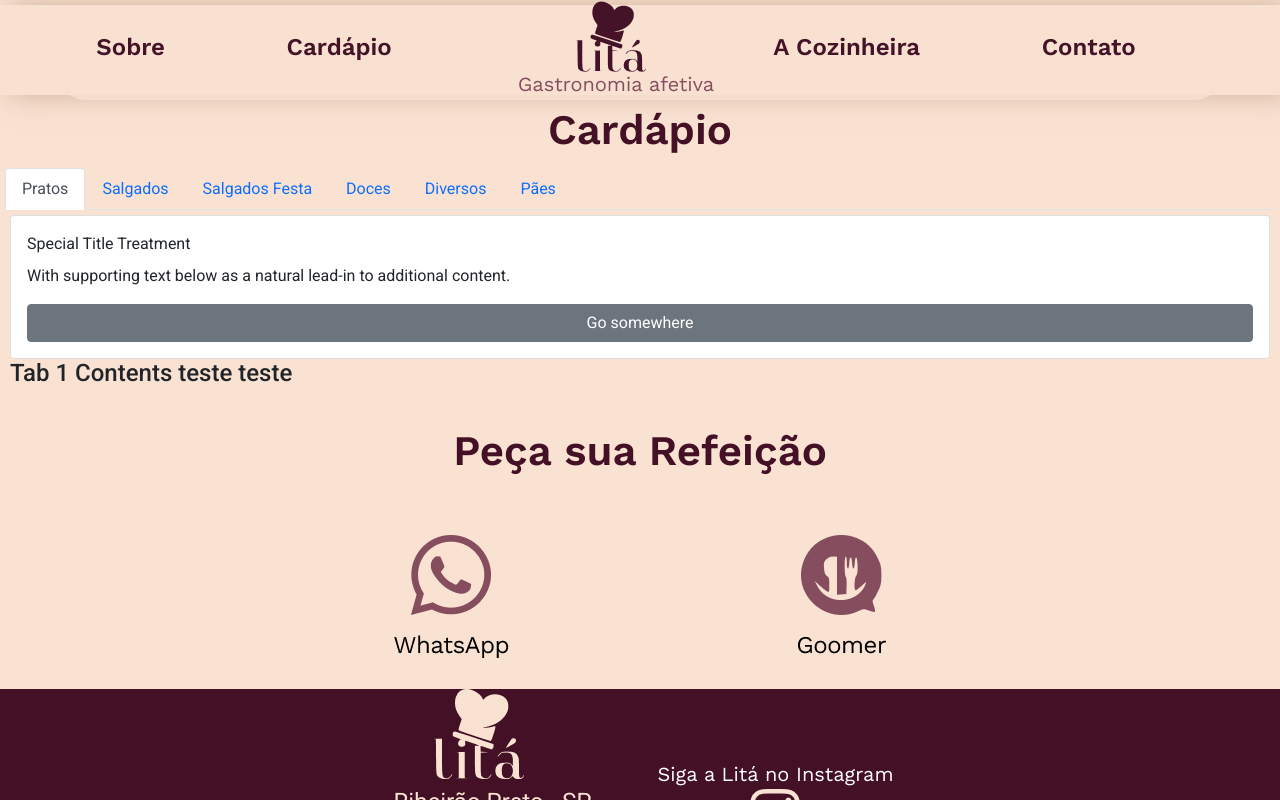
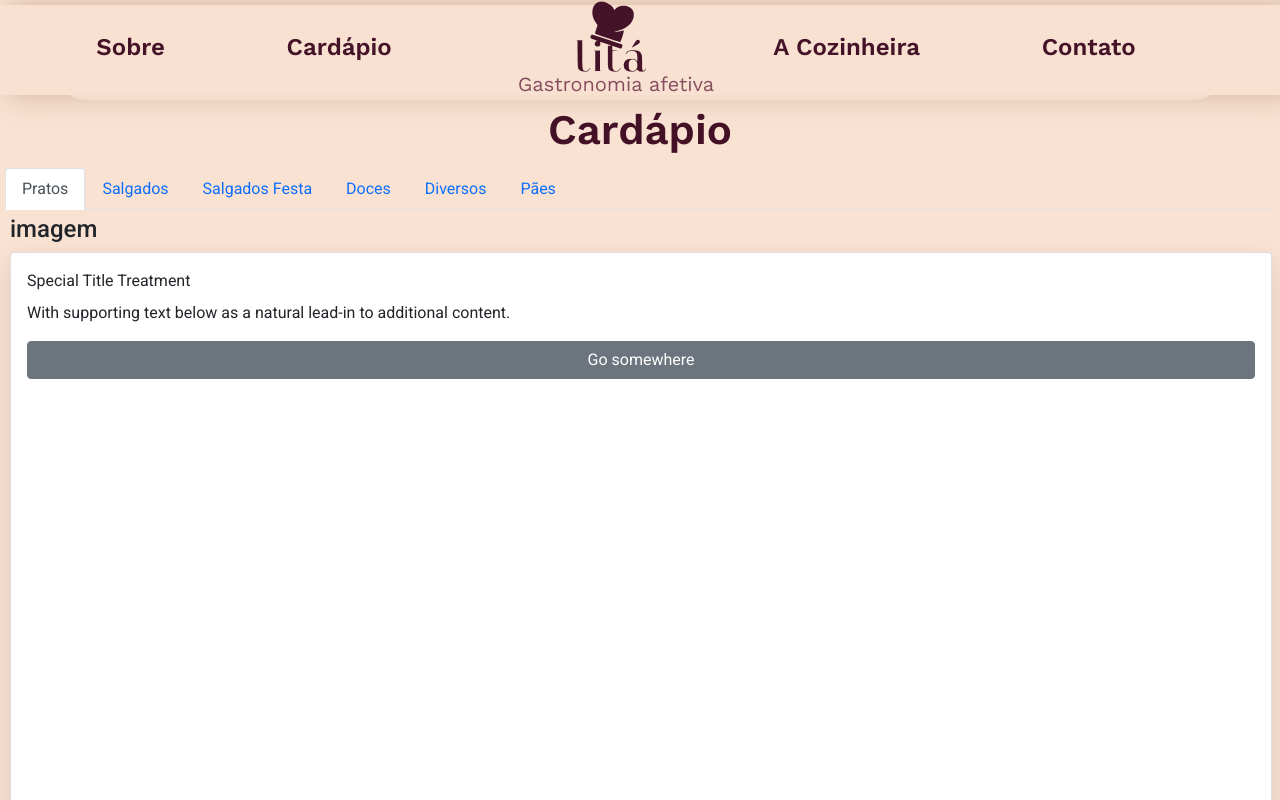
Before and after one commit to LITA-CODERS/lita-frontend, a Next.js app in the folder litagastronomia/: page /cardapio in a window 1280 px wide. Shown: the top 800 px of the page. Built offline with nearby package versions, Linux system fonts and the light colour scheme.

Commit message:
atualiza card cardapio

```diff
--- a/litagastronomia/src/components/GridCardapio/BoxCardapio.js
+++ b/litagastronomia/src/components/GridCardapio/BoxCardapio.js
@@ -3,6 +3,8 @@ import 'bootstrap/dist/css/bootstrap.min.css';
 import { TabContent, TabPane, Nav, NavItem, NavLink, Card, Button, CardTitle, CardText, Row, Col } from 'reactstrap';
 import classnames from 'classnames';
 import BoxCardapioStyle from './BoxCardapioStyle';
+import CardStyle from './CardStyle';
+import ButtonStyle from './ButtonStyle';
 
 const BoxCardapio = (props) => {
   const [activeTab, setActiveTab] = useState('1');
@@ -24,6 +26,7 @@ const BoxCardapio = (props) => {
             Pratos
           </NavLink>
         </NavItem>
+
         <NavItem>
           <NavLink
             className={classnames({ active: activeTab === '2' })}
@@ -70,12 +73,14 @@ const BoxCardapio = (props) => {
           <BoxCardapioStyle>
           <Row>
             <Col sm="12">
+            <h4>imagem</h4>
+            <CardStyle>
             <Card body>
                 <CardTitle>Special Title Treatment</CardTitle>
                 <CardText>With supporting text below as a natural lead-in to additional content.</CardText>
                 <Button>Go somewhere</Button>
               </Card>
-              <h4>Tab 1 Contents teste teste</h4>
+              </CardStyle>
             </Col>
           </Row>
           </BoxCardapioStyle>
--- /dev/null
+++ b/litagastronomia/src/components/GridCardapio/ButtonStyle.js
@@ -0,0 +1,26 @@
+import styled from 'styled-components';
+
+const ButtonStyle = styled.div` {
+
+    .button {
+    font-family: "Work Sans";
+    font-weight: 500;
+    color: #000000;
+    text-decoration: none;
+    background-color: #FBF5F1;
+    border-radius:
+
+};
+
+    .button:onClick {
+    font-family: "Work Sans";
+    font-weight: 500;
+    color: #864D5F;
+    text-decoration: none;
+    background-color: #864D5F;
+
+};
+}
+`;
+
+export default ButtonStyle;
--- /dev/null
+++ b/litagastronomia/src/components/GridCardapio/CardStyle.js
@@ -0,0 +1,15 @@
+import styled from 'styled-components';
+
+const CardStyle = styled.div`
+    display: flex;
+    height: 938px;
+    width: 1262px;
+    left: 88px;
+    top: 756px;
+    border-radius: 10px;
+    background-color: #FFF0E5;
+    box-shadow: 0px 10px 25px 1px #864D5F2B;
+
+`;
+
+export default CardStyle;
```
